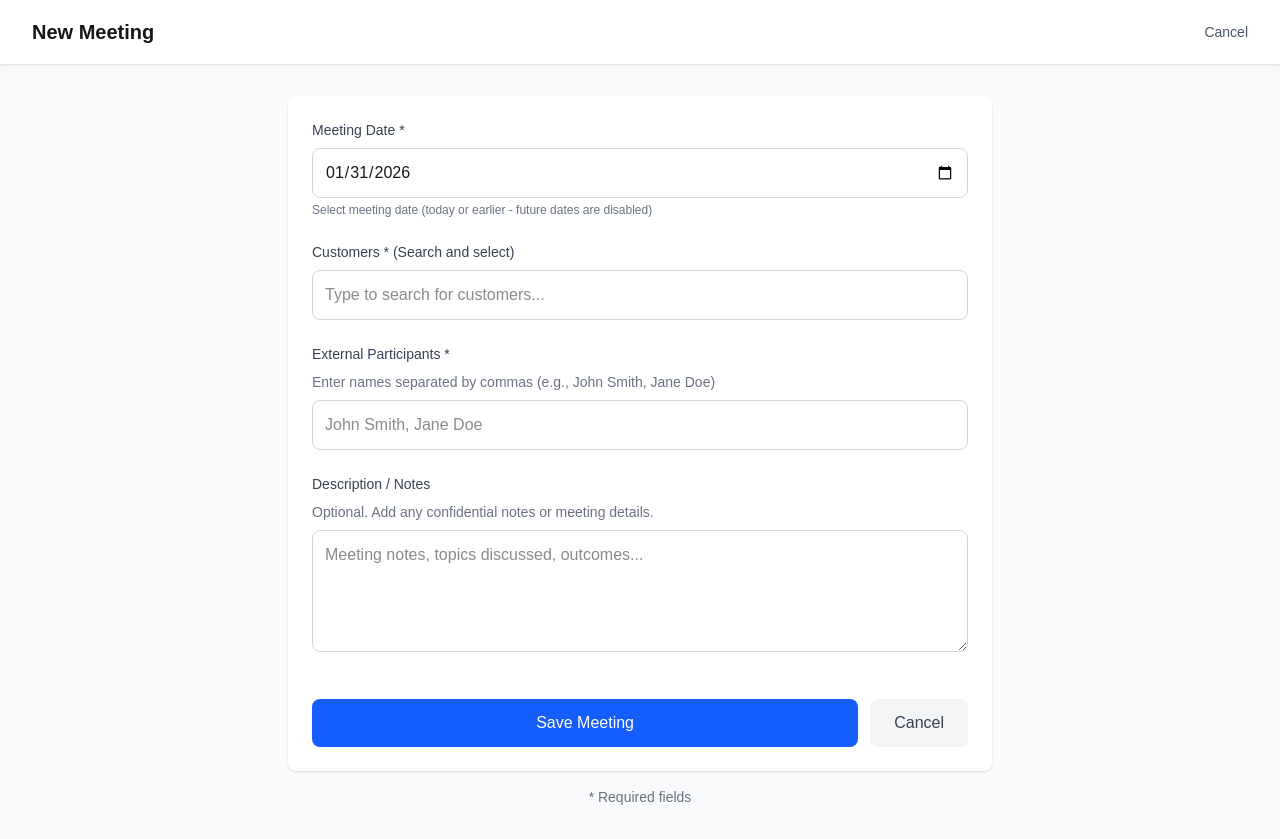
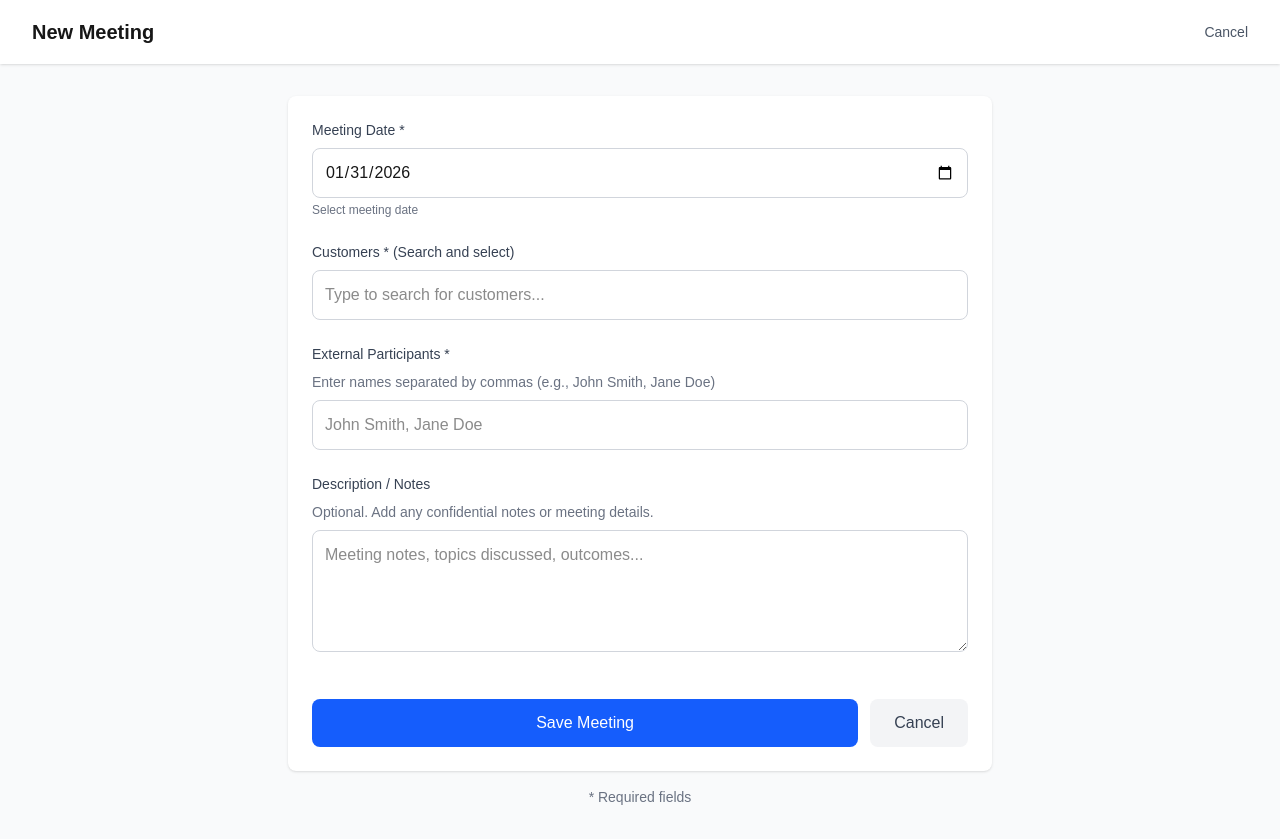
Before and after one commit to plaugmann/meeting_tracker, a Next.js app: page /meetings/new in a window 1280 px wide. Built offline with nearby package versions, Linux system fonts and the light colour scheme.

Commit message:
Enable future meeting bookings
Co-authored-by: factory-droid[bot] <138933559+factory-droid[bot]@users.noreply.github.com>

```diff
--- a/app/globals.css
+++ b/app/globals.css
@@ -38,7 +38,7 @@ body {
   }
 }
 
-/* Date picker styling - gray out future dates */
+/* Date picker styling */
 input[type="date"]::-webkit-calendar-picker-indicator {
   cursor: pointer;
 }
@@ -47,7 +47,6 @@ input[type="date"]:invalid {
   color: #9ca3af;
 }
 
-/* Additional styling for date inputs to show disabled state for future dates */
 input[type="date"] {
   color-scheme: light;
 }
--- a/app/meetings/[id]/edit/page.tsx
+++ b/app/meetings/[id]/edit/page.tsx
@@ -159,14 +159,13 @@ export default function EditMeetingPage() {
               type="date"
               id="date"
               value={formData.date}
-              max={new Date().toISOString().split('T')[0]}
               onChange={(e) => setFormData({ ...formData, date: e.target.value })}
               className={`w-full px-3 py-3 border rounded-lg focus:outline-none focus:ring-2 focus:ring-blue-500 text-base ${
                 errors.date ? 'border-red-500' : 'border-gray-300'
               }`}
               style={{ colorScheme: 'light' }}
             />
-            <p className="mt-1 text-xs text-gray-500">Select meeting date (today or earlier - future dates are disabled)</p>
+            <p className="mt-1 text-xs text-gray-500">Select meeting date</p>
             {errors.date && <p className="mt-1 text-sm text-red-600">{errors.date}</p>}
           </div>
 
--- a/app/meetings/new/page.tsx
+++ b/app/meetings/new/page.tsx
@@ -99,14 +99,13 @@ export default function NewMeetingPage() {
               type="date"
               id="date"
               value={formData.date}
-              max={new Date().toISOString().split('T')[0]}
               onChange={(e) => setFormData({ ...formData, date: e.target.value })}
               className={`w-full px-3 py-3 border rounded-lg focus:outline-none focus:ring-2 focus:ring-blue-500 text-base ${
                 errors.date ? 'border-red-500' : 'border-gray-300'
               }`}
               style={{ colorScheme: 'light' }}
             />
-            <p className="mt-1 text-xs text-gray-500">Select meeting date (today or earlier - future dates are disabled)</p>
+            <p className="mt-1 text-xs text-gray-500">Select meeting date</p>
             {errors.date && <p className="mt-1 text-sm text-red-600">{errors.date}</p>}
           </div>
 
```
